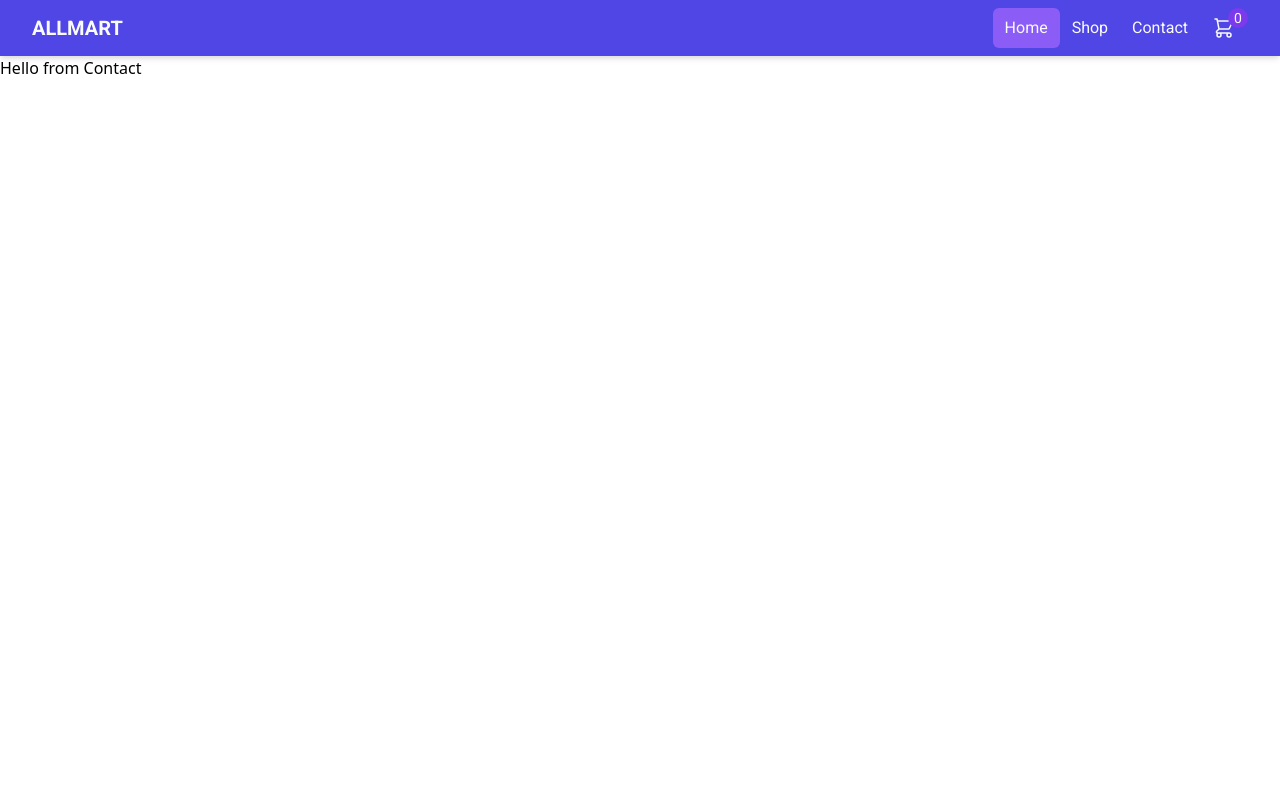
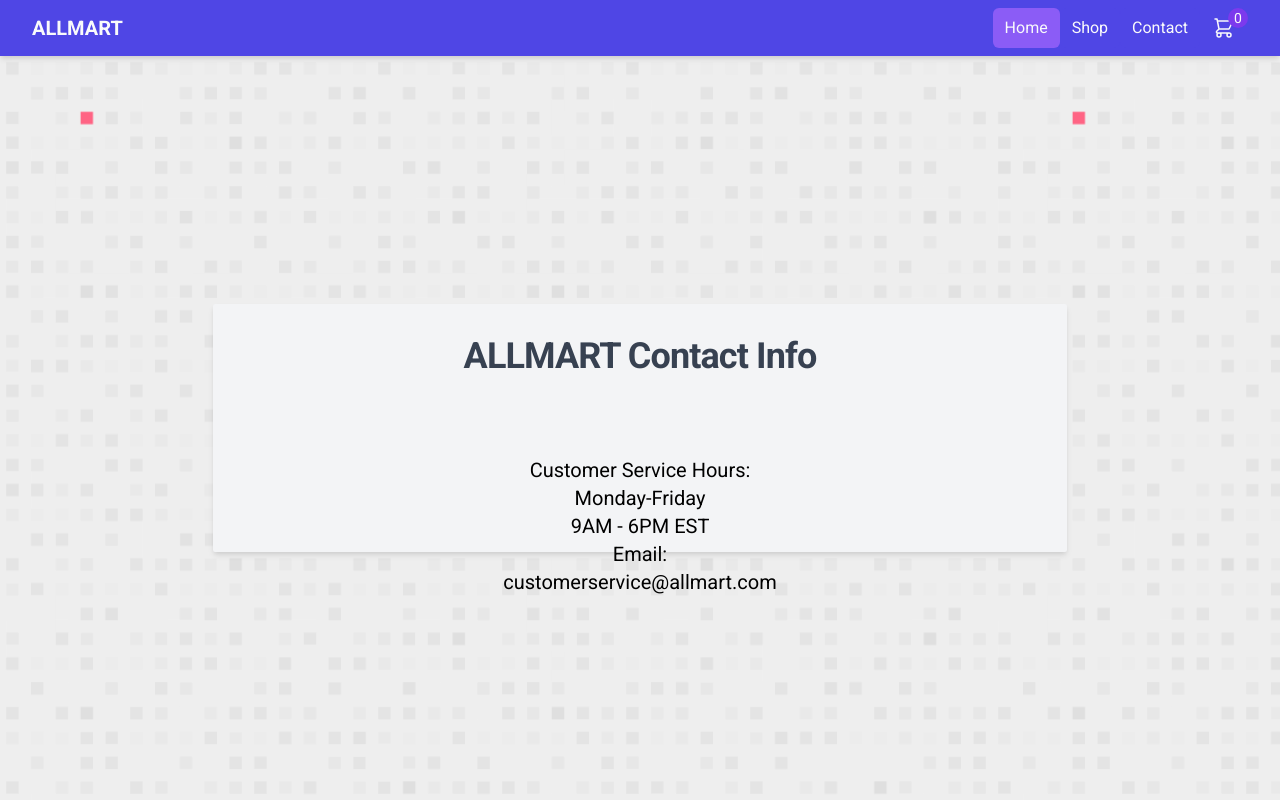
Before and after one commit to a1ali/Shopping-cart, a React (Create React App) app: page /Shopping-cart/contact in a window 1280 px wide. Built offline with nearby package versions, Linux system fonts and the light colour scheme.

Commit message:
added contact info with simple animation

```diff
--- a/src/pages/Contact.js
+++ b/src/pages/Contact.js
@@ -1,11 +1,42 @@
-import React from 'react'
+import React from "react";
+import { motion } from "framer-motion";
 
 const Contact = () => {
     return (
-        <div>
-            Hello from Contact
+        <div className="bg-hero-pattern h-93v 2xl:h-95v flex items-center justify-center font-roboto">
+            <motion.div
+                className="w-2/3 h-1/3 bg-gray-100 shadow-md rounded-sm flex flex-col items-center py-8 px-4"
+                variants={{
+                    hidden: {
+                        opacity: 0,
+                        scale: 0,
+                    },
+                    visible: {
+                        opacity: 1,
+                        scale: 1,
+                        transition: {
+                            duration: 0.25,
+                            ease:"easeIn"
+                        }
+                    },
+                }}
+                initial="hidden"
+                animate="visible"
+            >
+                <span className="text-xl tracking-tight font-semibold text-gray-700 sm:text-3xl md:text-4xl 2xl:text-6xl mb-4">
+                    ALLMART Contact Info
+                </span>
+
+                <div className="flex flex-col items-center justify-center text-md sm:text-lg md:text-xl md:mt-2 lg:mt-16">
+                    <span>Customer Service Hours:</span>
+                    <span>Monday-Friday</span>
+                    <span>9AM - 6PM EST</span>
+                    <span>Email:</span>
+                    <span>customerservice@allmart.com</span>
+                </div>
+            </motion.div>
         </div>
-    )
-}
+    );
+};
 
-export default Contact
+export default Contact;
--- a/src/pages/Home.js
+++ b/src/pages/Home.js
@@ -4,6 +4,7 @@ import { Link } from "react-router-dom";
 import { useDispatch } from "react-redux";
 import { bindActionCreators } from "redux";
 import { actionCreators } from "../state/allActions";
+import { motion } from "framer-motion";
 
 const Home = () => {
     const dispatch = useDispatch();
@@ -11,13 +12,29 @@ const Home = () => {
 
     return (
         <main class="h-93v 3xl:h-95v flex flex-col md:flex-row items-center w-screen">
-            <div class="px-4 sm:px-6 lg:px-8 2xl:px-16 pt-10 sm:pt-12 lg:pt-20 xl:pt-28 pb-4 sm:text-center lg:text-left w-full md:w-1/2 h-1/2 md:h-full flex justify-center flex-col bg-hero-pattern">
-                <h1 class="text-4xl tracking-tight font-extrabold text-gray-900 sm:text-5xl md:text-6xl 2xl:text-8xl">
+            <motion.div class="px-4 sm:px-6 lg:px-8 2xl:px-16 pt-10 sm:pt-12 lg:pt-20 xl:pt-28 pb-4 sm:text-center lg:text-left w-full md:w-1/2 h-1/2 md:h-full flex justify-center flex-col bg-hero-pattern">
+                <motion.h1
+                    class="text-4xl tracking-tight font-extrabold text-gray-900 sm:text-5xl md:text-6xl 2xl:text-8xl"
+                    variants={{
+                        hidden: {
+                            opacity: 0,
+                            y: "-30px",
+                        },
+                        visible: {
+                            opacity: 1,
+                            y: "0px",
+                            transition: {
+                                delay: 0.03,
+                                ease: "easeIn"
+                            }
+                        },
+                    }}
+                    initial="hidden"
+                    animate="visible"
+                >
                     <span class="block">The shop for all</span>
-                    <span class="block text-indigo-600">
-                    your buying needs
-                    </span>
-                </h1>
+                    <span class="block text-indigo-600">your buying needs</span>
+                </motion.h1>
                 <p class="mt-3 text-base text-gray-500 sm:mt-5 sm:text-lg sm:max-w-xl sm:mx-auto md:mt-5 md:text-xl lg:mx-0">
                     Anim aute id magna aliqua ad ad non deserunt sunt. Qui irure
                     qui lorem cupidatat commodo. Elit sunt amet fugiat veniam
@@ -43,15 +60,13 @@ const Home = () => {
                         </Link>
                     </div>
                 </div>
-            </div>
+            </motion.div>
 
-
-                <img
-                    className="w-full md:w-1/2 h-1/2 md:mt-0 md:h-93v 3xl:h-95v  object-cover"
-                    src={homeImage}
-                    alt=""
-                />
-
+            <img
+                className="w-full md:w-1/2 h-1/2 md:mt-0 md:h-93v 3xl:h-95v  object-cover"
+                src={homeImage}
+                alt=""
+            />
         </main>
     );
 };
```
